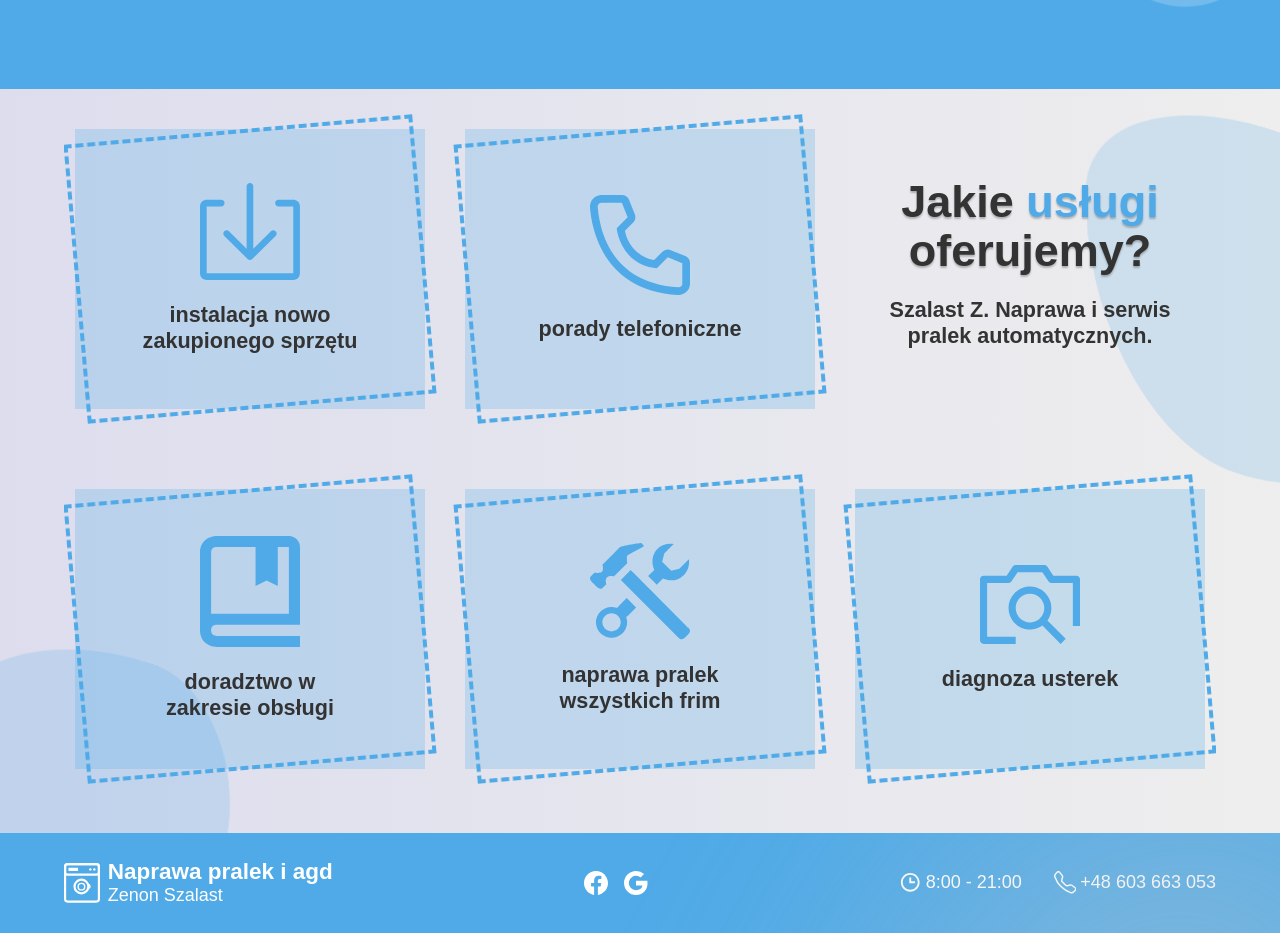
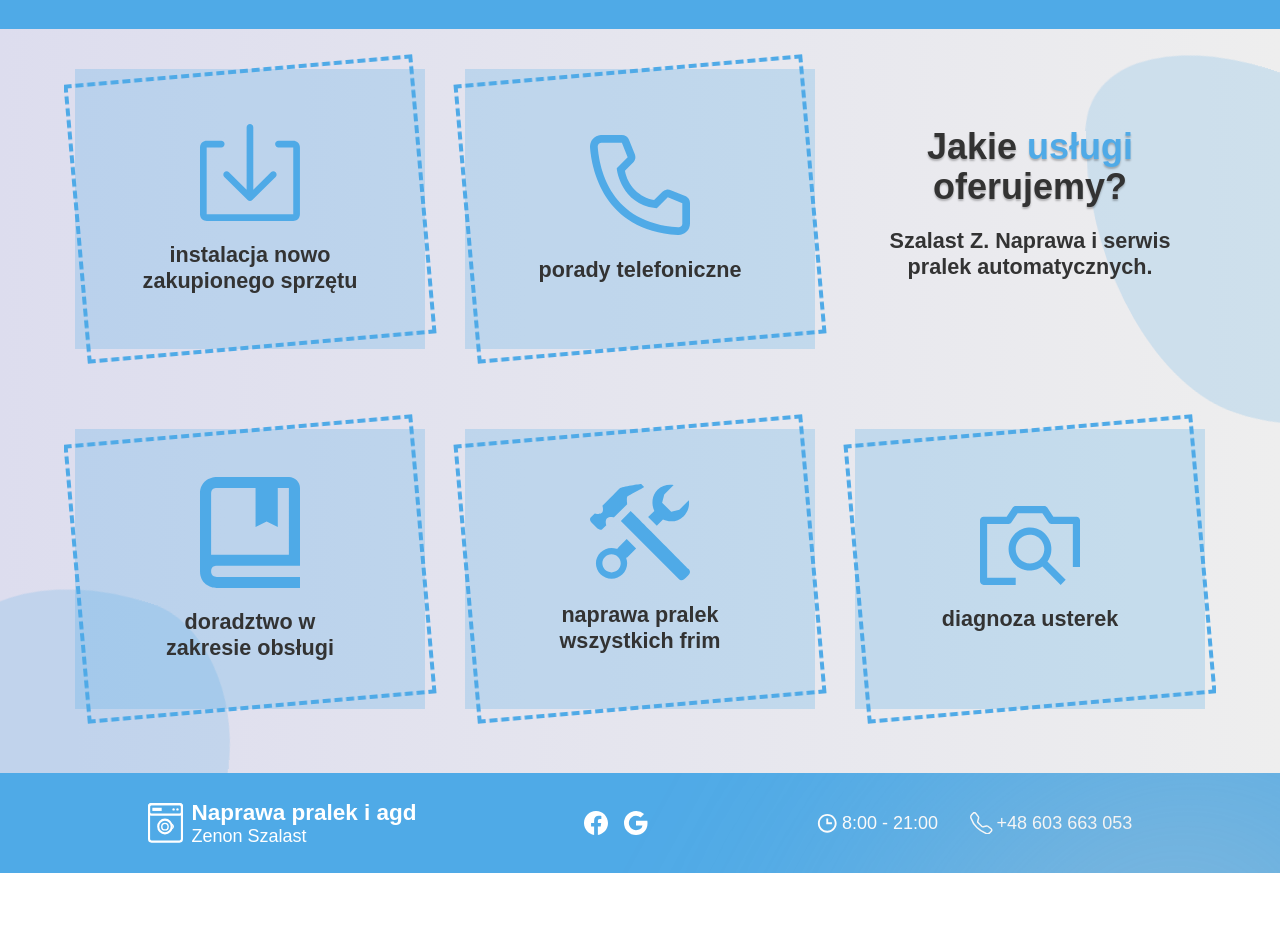
Before and after one commit to alfycode/naprawa-pralek-website, a Next.js app: page /App in a window 1280 px wide. Shown: the part 1611-2544 px from the top of the page. After the commit the page ends 2484 px from the top, so only its background shows below. Built offline with nearby package versions, Linux system fonts and the light colour scheme.

Commit message:
main : fix footer padding and about us font size

```diff
--- a/src/components/AboutUs/AboutUsElements.js
+++ b/src/components/AboutUs/AboutUsElements.js
@@ -40,19 +40,19 @@ export const AboutUsTitle = styled(motion.h2)`
 	}
 	@media screen and (min-width: 1280px) {
 		// width: ${(props) => (props.right ? 'fit-content' : '490px')};
-		font-size: 2.5em;
+		font-size: 2em;
 	}
 	@media screen and (min-width: 1600px) {
 		// width: ${(props) => (props.right ? 'fit-content' : '550px')};
-		font-size: 2.7em;
+		font-size: 2.25em;
 	}
 	@media screen and (min-width: 1920px) {
 		// width: ${(props) => (props.right ? 'fit-content' : '600px')};
-		font-size: 2.85em;
+		font-size: 2.5em;
 	}
 	@media screen and (min-width: 2300px) {
 		// width: ${(props) => (props.right ? 'fit-content' : '700px')};
-		font-size: 3em;
+		font-size: 2.75em;
 	}
 `;
 export const TitleSpan = styled.span`
--- a/src/components/Footer/FooterElements.js
+++ b/src/components/Footer/FooterElements.js
@@ -14,7 +14,7 @@ export const StyledContainer = styled(Container)`
 
 	@media screen and (min-width: 960px) {
 		flex-direction: row;
-		justify-content: space-between;
+		justify-content: space-around;
 		padding: 0 4rem;
 	}
 `;
```
